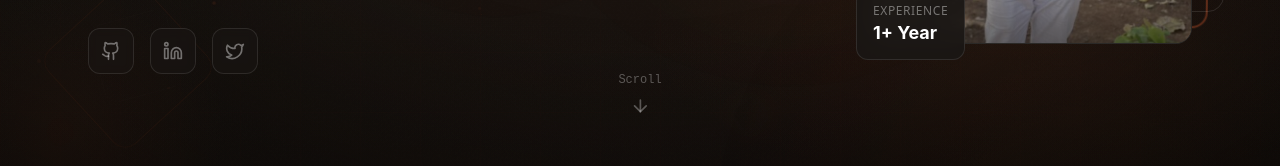
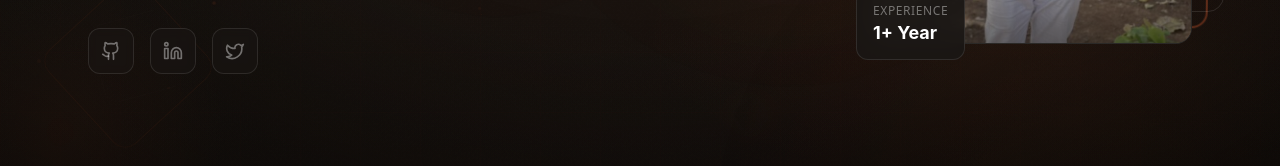
Before and after one commit to Yash-oza-24/Portfolio, a React (Vite) app: page / in a window 1280 px wide. Shown: the part 608-774 px from the top of the page. Built offline with nearby package versions, Linux system fonts and the light colour scheme.

Commit message:
Remove scroll

```diff
--- a/src/Pages/Home.jsx
+++ b/src/Pages/Home.jsx
@@ -189,25 +189,6 @@
             </motion.div>
           </motion.div>
         </motion.div>
-
-        {/* Scroll Indicator */}
-        <motion.div
-          initial={{ opacity: 0 }}
-          animate={{ opacity: 1 }}
-          transition={{ delay: 1.5 }}
-          className="absolute bottom-10 left-1/2 -translate-x-1/2"
-        >
-          <ScrollLink to="about" smooth={true} duration={500} offset={-80} className="cursor-pointer">
-            <motion.div
-              animate={{ y: [0, 8, 0] }}
-              transition={{ duration: 2, repeat: Infinity }}
-              className="flex flex-col items-center gap-2 text-white/30 hover:text-accent transition-colors"
-            >
-              <span className="text-xs font-mono">Scroll</span>
-              <ArrowDown size={20} />
-            </motion.div>
-          </ScrollLink>
-        </motion.div>
       </div>
     </div>
   );
```
